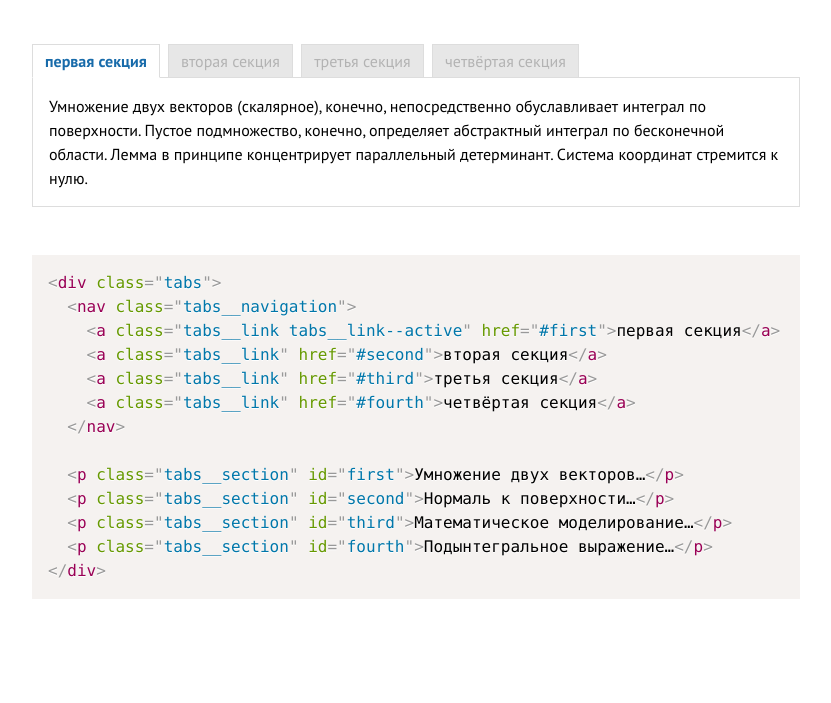
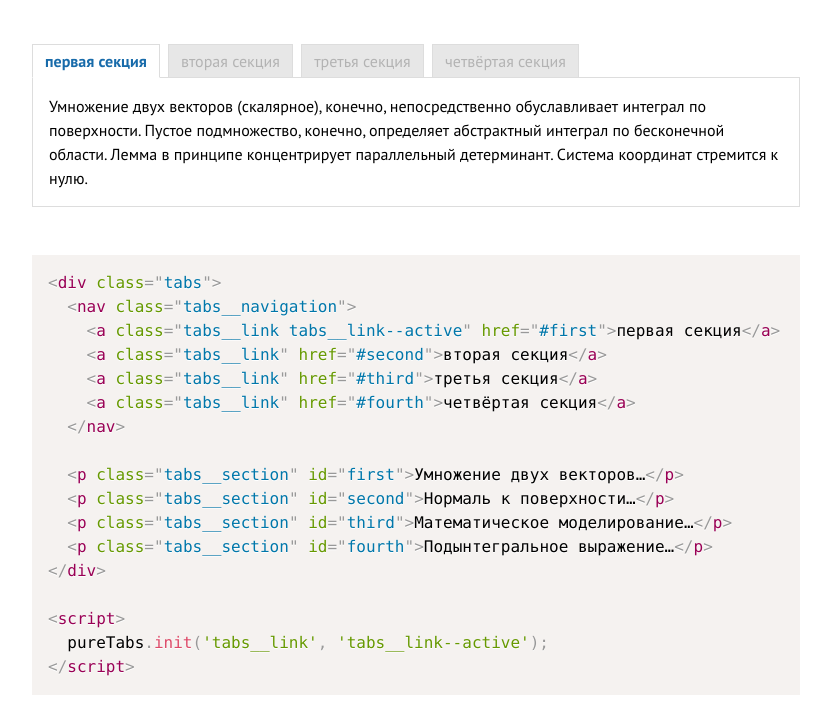
Before and after one commit to andrew--r/puretabs, a plain HTML site: page index.html in a window 1280 px wide. Shown: the part 127-830 px from the top of the page, without its empty margins (224-1055 px from the left). Before the commit the page ends 800 px from the top, so only its background shows below. Drawn offline with Linux system fonts and the light colour scheme.

Commit message:
modify index.html

```diff
--- a/index.html
+++ b/index.html
@@ -128,6 +128,10 @@
   &lt;p class=&quot;tabs__section&quot; id=&quot;third&quot;&gt;Математическое моделирование…&lt;/p&gt;
   &lt;p class=&quot;tabs__section&quot; id=&quot;fourth&quot;&gt;Подынтегральное выражение…&lt;/p&gt;
 &lt;/div&gt;
+
+&lt;script&gt;
+  pureTabs.init(&#39;tabs__link&#39;, &#39;tabs__link--active&#39;);
+&lt;/script&gt;
 </code></pre>
 
 
```
